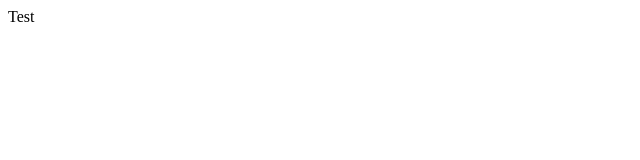
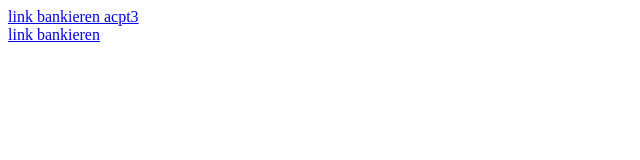
Before and after one commit to Gark/Gark.github.io, a plain HTML site: page index.html in a window 1280 px wide. Shown: the whole page, without its empty margins (0-640 px from the left). Drawn offline with Linux system fonts and the light colour scheme.

Commit message:
Update index.html

```diff
--- a/index.html
+++ b/index.html
@@ -1 +1,3 @@
-Test
+<a href="https://bankieren-acpt3.rabobank.nl/deeplinking/process/start?tab=0">link bankieren acpt3</a>
+<br>
+<a href="https://bankieren.rabobank.nl/deeplinking/process/start?tab=0">link bankieren</a>
```
